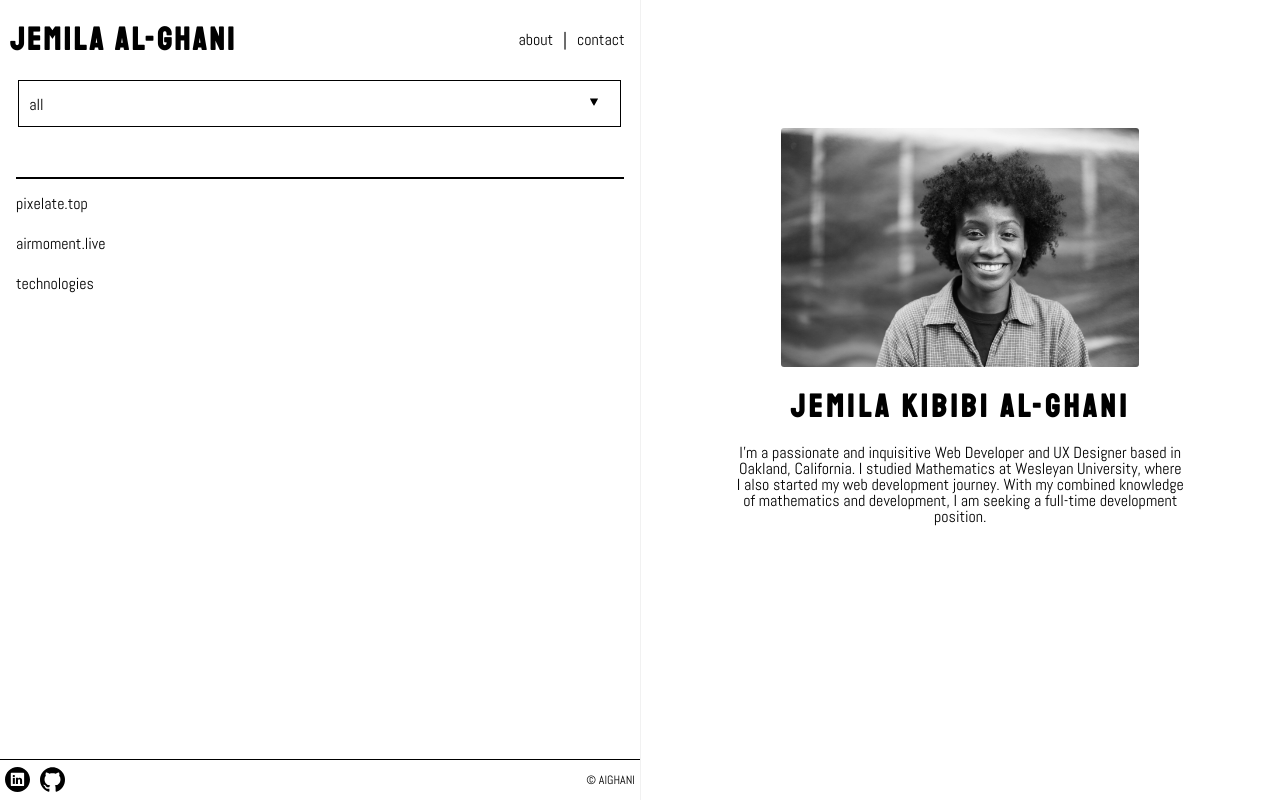
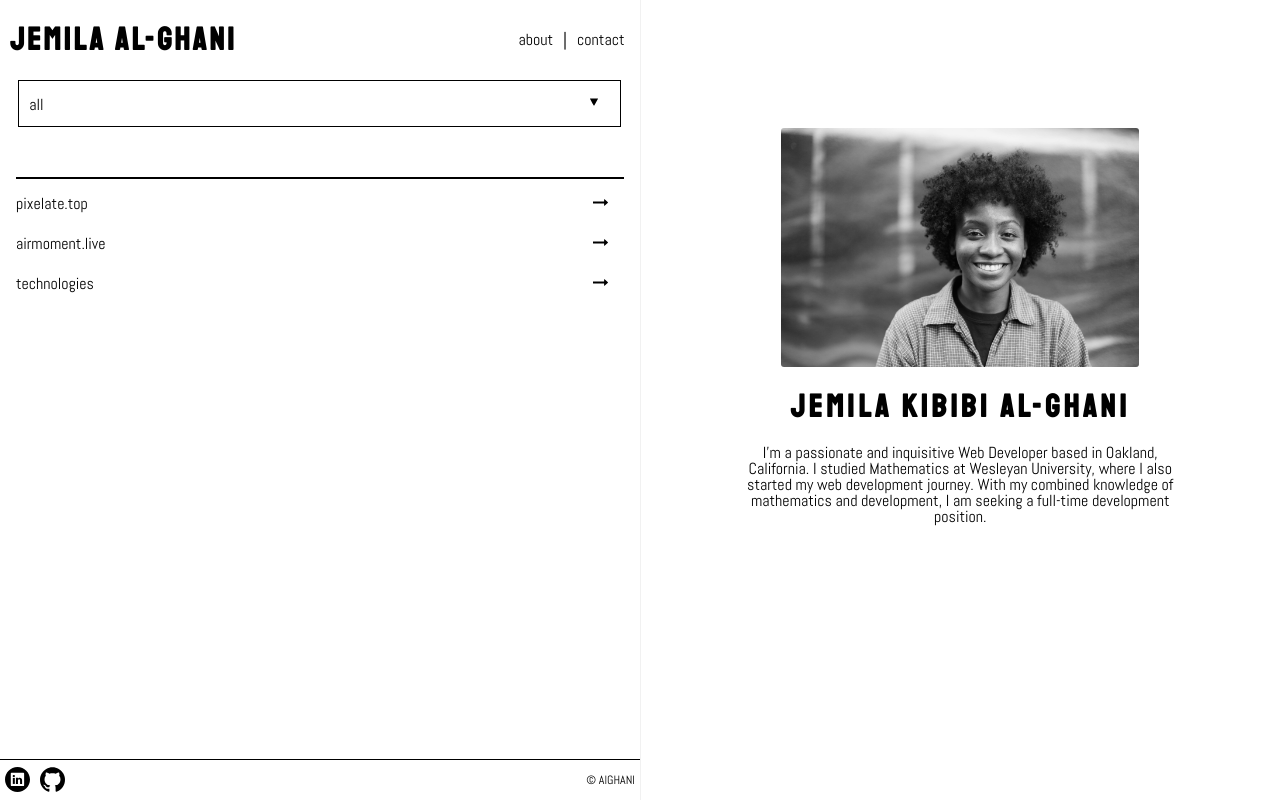
Before and after one commit to jemilalghani/profile, a React (Create React App) app: page / in a window 1280 px wide. Built offline with nearby package versions, Linux system fonts and the light colour scheme.

Commit message:
arrows on header

```diff
--- a/src/Header.js
+++ b/src/Header.js
@@ -4,6 +4,7 @@ import "./Header.scss";
 // import moment from "moment";
 import withContext from "./Context_HOC";
 // import linkarrow from "./Images/right-arrow.svg";
+import linkarrow from "./Images/arrow-logo.svg";
 import circle from "./Images/circular-shape-silhouette.svg";
 import github from "./Images/github-logo.svg";
 import linkedin from "./Images/linkedin-logo-button.svg";
@@ -74,7 +75,7 @@ class Header extends Component {
             {el}
           </p>
           <img
-            src={circle}
+            src={linkarrow}
             alt=""
             className="circle"
             style={{
--- a/src/Header.scss
+++ b/src/Header.scss
@@ -3,7 +3,7 @@
 .Header {
   height: 100vh;
   width: 50%;
-  border-right: $grey 1px solid;
+  border-right: $grey 1.2px solid;
   font-family: $font-regular;
   .header-links {
     height: 30px;
@@ -63,7 +63,7 @@
       .linkarrow,
       .circle {
         position: relative;
-        width: 10px;
+        width: 15px;
         top: -34px;
         left: 95%;
       }
--- a/src/Slides/Home.js
+++ b/src/Slides/Home.js
@@ -29,11 +29,11 @@ class Home extends Component {
           <img src={me} alt="" style={{ borderRadius: "3px" }} />
           <h1>Jemila Kibibi Al-Ghani</h1>
           <p>
-            I’m a passionate and inquisitive Web Developer and UX Designer based
-            in Oakland, California. I studied Mathematics at Wesleyan
-            University, where I also started my web development journey. With my
-            combined knowledge of mathematics and development, I am seeking a
-            full-time development position.
+            I’m a passionate and inquisitive Web Developer based in Oakland,
+            California. I studied Mathematics at Wesleyan University, where I
+            also started my web development journey. With my combined knowledge
+            of mathematics and development, I am seeking a full-time development
+            position.
           </p>
         </div>
         <footer
--- a/src/Slides/Pixelate.js
+++ b/src/Slides/Pixelate.js
@@ -51,7 +51,8 @@ class Pixelate extends Component {
           </Slider>
           <div className="info-header">
             <h1>pixelate.top</h1>
-            <p>A digital journal to track a user's daily mood</p>
+            <p>A mood tracker displaying a year's worth of moods in a grid</p>
+
             <p className="website-link">
               <a href="http://pixelate.top">website</a>
             </p>
```
Also changed, not shown: src/Images/arrow-logo.svg (added).
